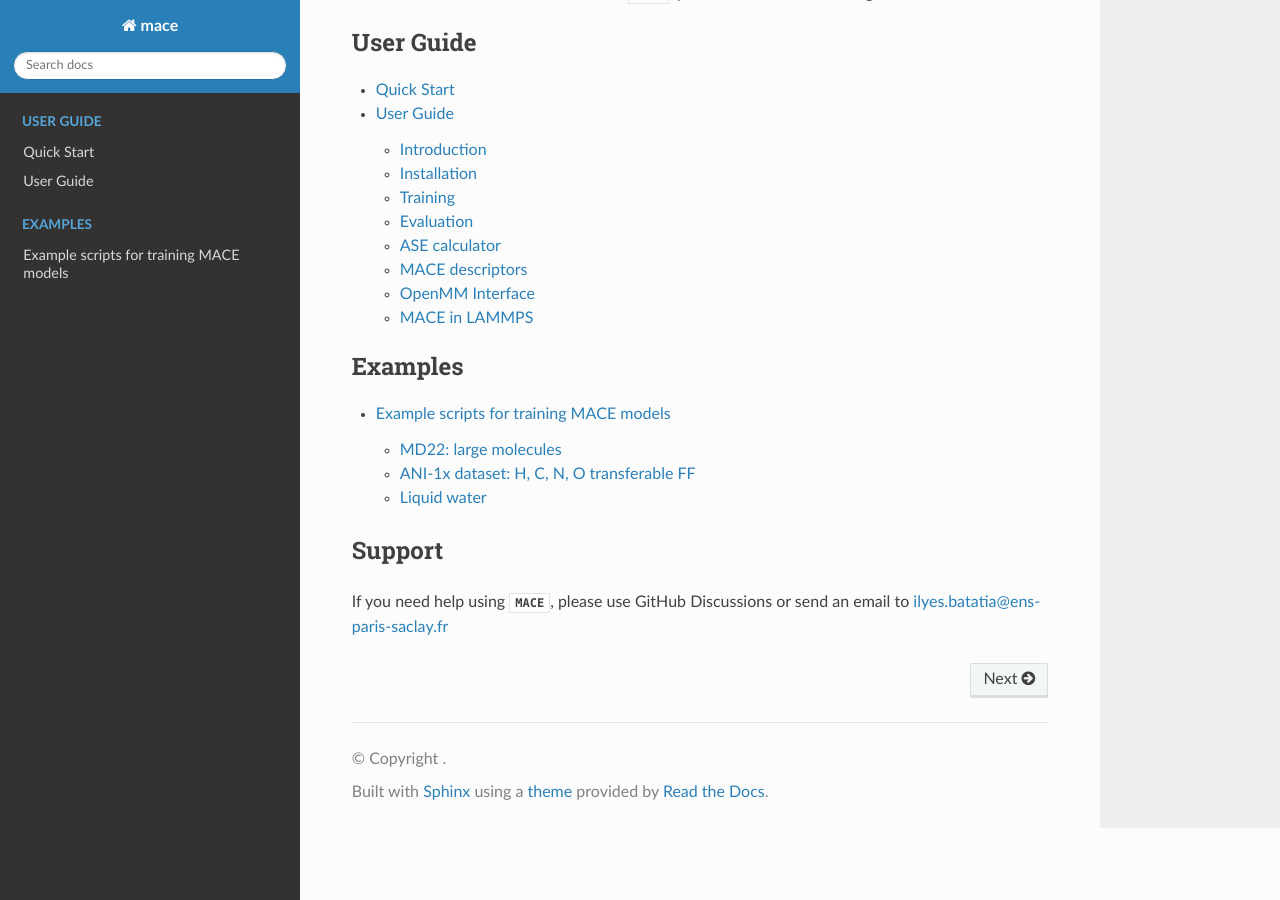
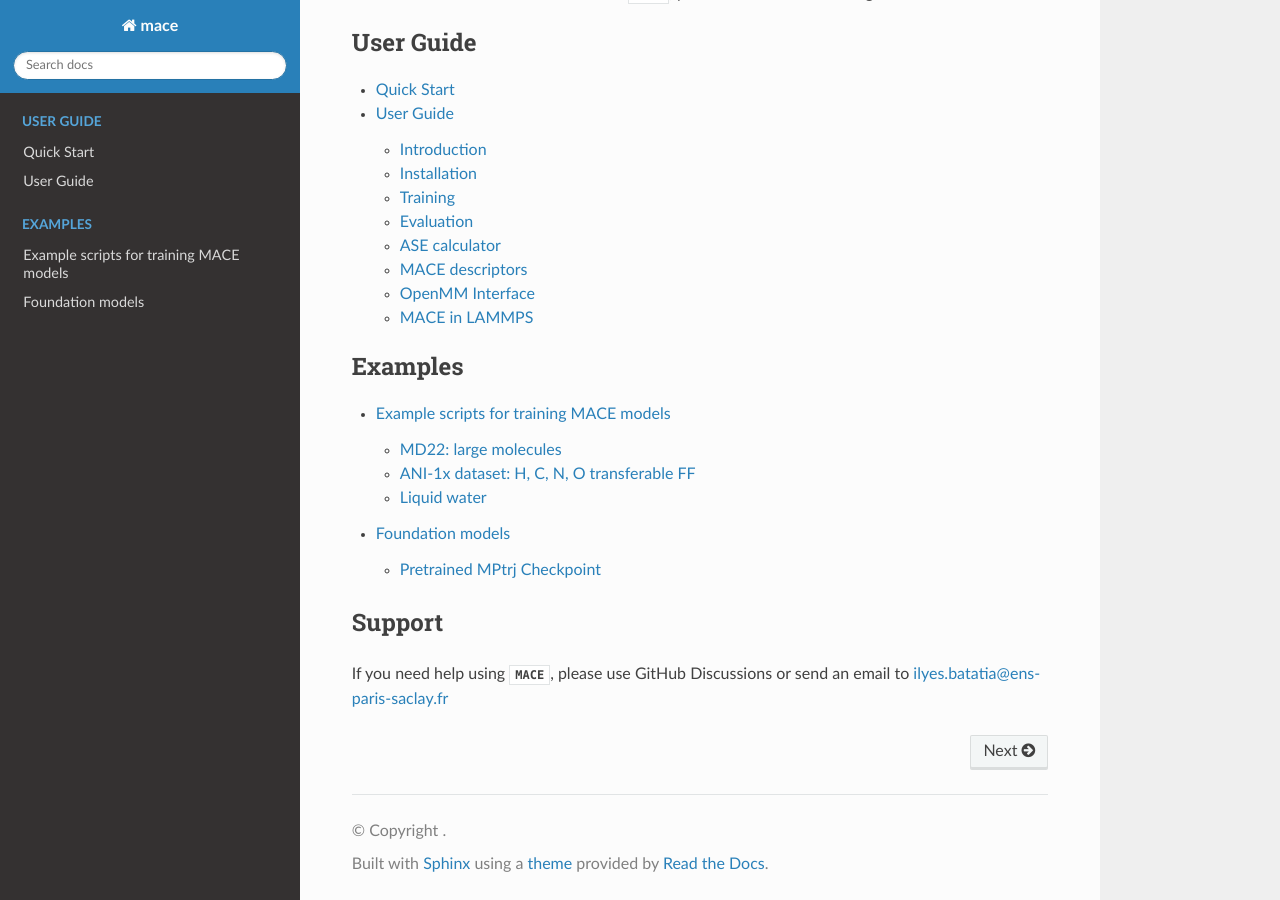
Before and after one commit to ACEsuit/mace, a Sphinx documentation site: the page built from docs/index.rst, in a window 1280 px wide and 900 px high, scrolled down 596 px. Built offline with Sphinx 7.4.7 and the Read the Docs theme 2.0.0, drawn with Linux system fonts in a browser that asks for light colours; pages that are not in the unit, such as notebooks, are missing from menus.

Commit message:
add fundation models to index

```diff
--- a/docs/index.rst
+++ b/docs/index.rst
@@ -36,6 +36,7 @@
 
     examples/ase_examples.rst
     examples/training_examples.rst
+    examples/foundation_models.rst
 
 .. toctree::
     :caption: API
```
